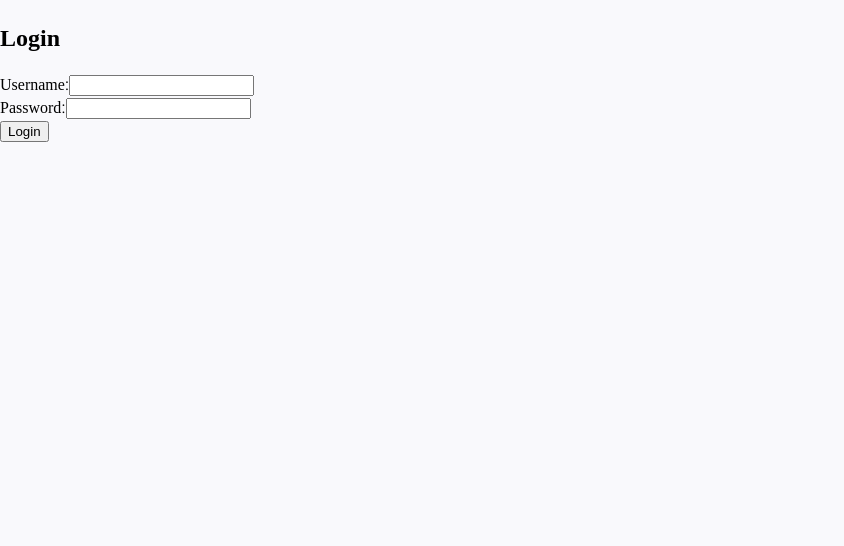
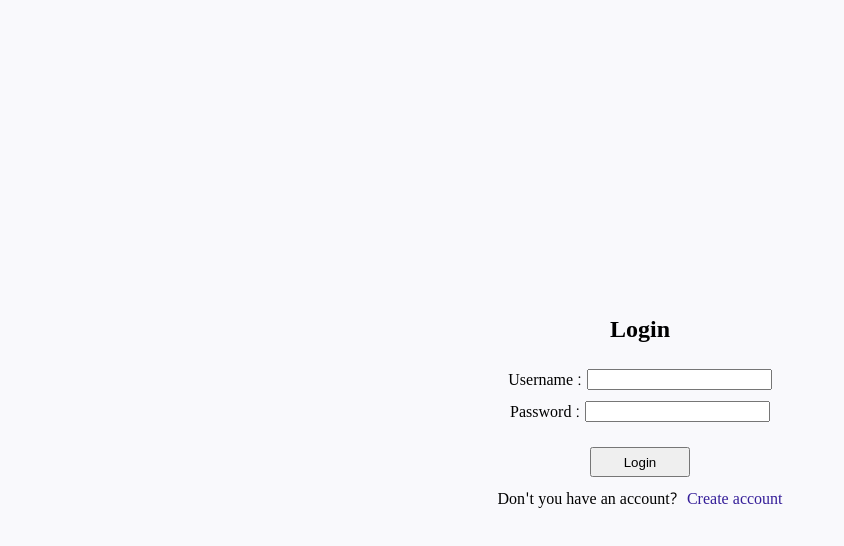
Before and after one commit to Soft-Gallery/issue-management-frontEnd, a React (Create React App) app: page /login in a window 1280 px wide. Shown: the top 546 px of the page, without its empty margins (0-844 px from the left). Built offline with nearby package versions, Linux system fonts and the light colour scheme.

Commit message:
refactor: login page html done & link to signUp page

```diff
--- a/src/pages/LoginPage.tsx
+++ b/src/pages/LoginPage.tsx
@@ -1,24 +1,31 @@
 import { useNavigate } from "react-router-dom";
-import React, {useState} from 'react';
+import React, { useState } from 'react';
+import styled from 'styled-components';
 
-const LoginPage:React.FC = () => {
+const LoginPage: React.FC = () => {
   const navigate = useNavigate();
 
   const [username, setUsername] = useState<string>('');
   const [password, setPassword] = useState<string>('');
 
-  const handleSubmit = (event: React.FormEvent<HTMLFormElement>) => {
+  const loginSubmit = (event: React.FormEvent<HTMLFormElement>) => {
     event.preventDefault();
-    console.log('Username:', username);
-    console.log('Password:', password);
+    const message = `Username: ${username}\nPassword: ${password}`;
+    setUsername('');
+    setPassword('');
+    alert(message);
   };
 
+  const signUpClick = ()=>{
+    navigate('/signUp');
+  }
+
   return (
-    <div className="loginContainer">
+    <LoginContainer>
       <h2>Login</h2>
-      <form onSubmit={handleSubmit}>
-        <div className="formGroup">
-          <label htmlFor="username">Username:</label>
+      <Form onSubmit={loginSubmit}>
+        <FormElement>
+          <label htmlFor="username">Username : </label>
           <input
             type="text"
             id="username"
@@ -26,9 +33,9 @@ const LoginPage:React.FC = () => {
             onChange={(e) => setUsername(e.target.value)}
             required
           />
-        </div>
-        <div className="formGroup">
-          <label htmlFor="password">Password:</label>
+        </FormElement>
+        <FormElement>
+          <label htmlFor="password">Password : </label>
           <input
             type="password"
             id="password"
@@ -36,11 +43,67 @@ const LoginPage:React.FC = () => {
             onChange={(e) => setPassword(e.target.value)}
             required
           />
-        </div>
-        <button type="submit">Login</button>
-      </form>
-    </div>
+        </FormElement>
+        <Button type="submit">Login</Button>
+      </Form>
+      <SignUp>
+        <p>Don&apos;t you have an account? </p>
+        <a onClick={signUpClick}>Create account</a>
+      </SignUp>
+    </LoginContainer>
   );
 }
 
+const LoginContainer = styled.div`
+    width: 100%;
+    height: 100vh;
+    display: flex;
+    flex-direction: column;
+    align-items: center;
+    justify-content: center;
+`
+
+const Button = styled.button`
+    width: 100px;
+    height: 30px;
+    margin-top: 20px; /* Add some space between the inputs and buttons */
+`
+
+const Form = styled.form`
+    display: flex;
+    flex-direction: column;
+    align-items: center;
+    justify-content: center;
+    margin-bottom: 10px;
+
+`
+
+const FormElement = styled.div`
+    display: flex;
+    flex-direction: row;
+    align-items: center;
+    margin: 5px;
+
+    label{
+        margin-right: 5px;
+    }
+`
+
+const SignUp = styled.div`
+    p {
+        display: inline; /* 문장을 인라인 요소로 설정합니다. */
+    }
+    a {
+        display: inline-block; /* 링크를 인라인 블록 요소로 설정합니다. */
+        margin-left: 5px; /* 링크와 문장 사이에 간격을 추가합니다. */
+        color: ${({ theme: { color } }) => color.indigo};
+        cursor: pointer; /* 마우스 호버 시 손 모양으로 변경합니다. */
+    }
+
+    a:hover {
+        text-decoration: underline; /* 호버 시에 밑줄 효과 추가합니다. */
+    }
+`;
+
+
 export default LoginPage;
--- /dev/null
+++ b/src/pages/SignUpPage.tsx
@@ -0,0 +1,12 @@
+import { useNavigate } from "react-router-dom";
+import React, { useState } from 'react';
+import styled from 'styled-components';
+
+const SignUpPage: React.FC = () => {
+
+  return <div>
+    <h1>SignUp</h1>
+  </div>
+}
+
+export default SignUpPage;
--- a/src/router.tsx
+++ b/src/router.tsx
@@ -3,6 +3,7 @@ import Layout from './shared/components/Layout/Layout';
 import React from 'react';
 import AdminPage from './pages/AdminPage';
 import LoginPage from './pages/LoginPage';
+import SignUpPage from './pages/SignUpPage';
 
 const router = createBrowserRouter([
   {
@@ -23,6 +24,12 @@ const router = createBrowserRouter([
       <LoginPage />
     ),
   },
+  {
+    path: "/signUp",
+    element: (
+      <SignUpPage />
+    ),
+  },
 ]);
 
 export default router;
```
